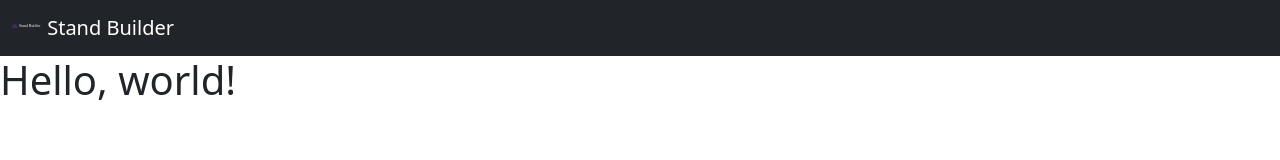
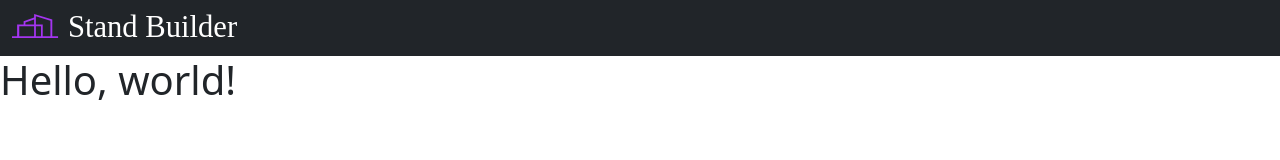
Before and after one commit to standbuilder/standbuilder.github.io, a plain HTML site: page index.html in a window 1280 px wide. Drawn offline with nearby package versions, Linux system fonts and the light colour scheme.

Commit message:
update css

```diff
--- a/index.html
+++ b/index.html
@@ -13,8 +13,7 @@
         <nav class="navbar navbar-dark bg-dark">
             <div class="container-fluid">
                 <a class="navbar-brand" href="#">
-                    <img src="/img/logo.svg" alt="" width="30" height="24" class="d-inline-block align-text-top">
-                    Stand Builder
+                    <img src="/img/logo.svg" alt="Stand Builder" height="24" class="d-inline-block align-text-top">
                 </a>
 
             </div>
```
